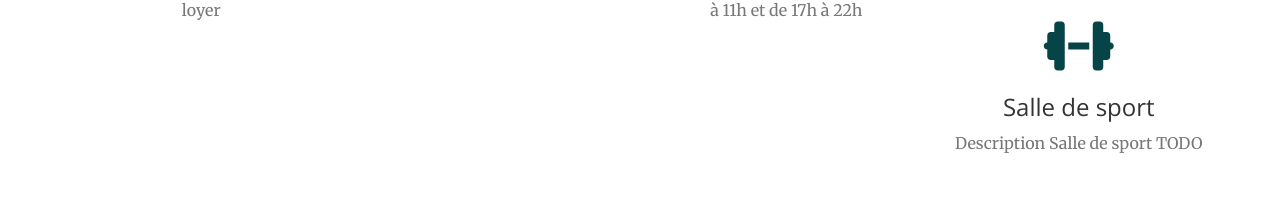
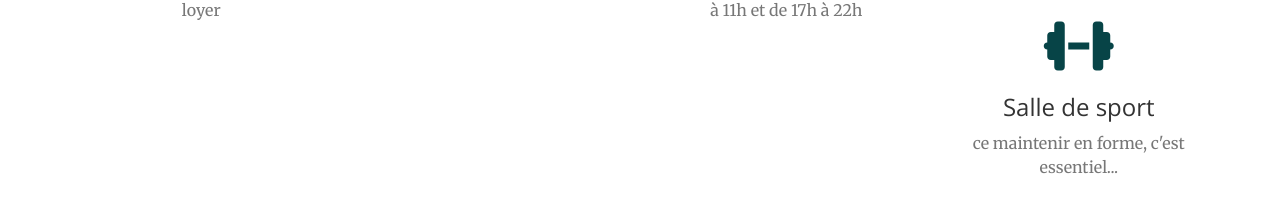
Before and after one commit to 74-mademoiselle/residence-ella.github.io, a Jekyll site: the page built from index.html, in a window 1280 px wide and 900 px high, scrolled down 1451 px, cut to the strip 0-358 px from the top of the window. Shown: the part 127-340 px from the top of the strip. Built offline with Jekyll 4.4.1, drawn with Linux system fonts in a browser that asks for light colours; nearby versions of some CDN libraries.

Commit message:
Update from Forestry.io yannick moreau updated _data/services.yaml

```diff
--- a/_data/services.yaml
+++ b/_data/services.yaml
@@ -18,5 +18,5 @@ services:
   delay: 0.2s
 - title: Salle de sport
   icon: fa-dumbbell
-  description: Description Salle de sport TODO
+  description: ce maintenir en forme, c'est essentiel...
   delay: 0.3s
```
